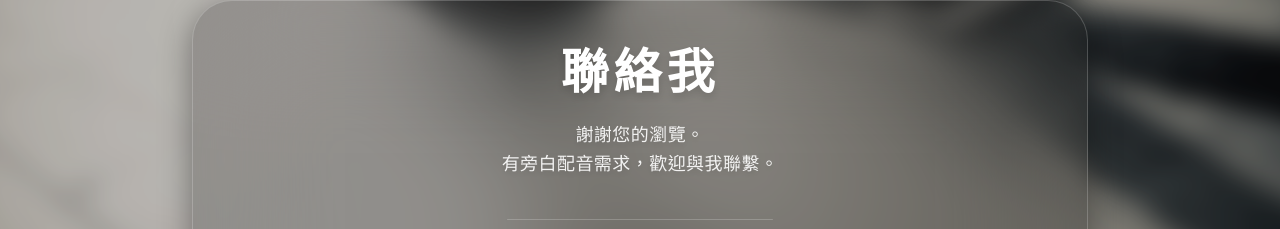
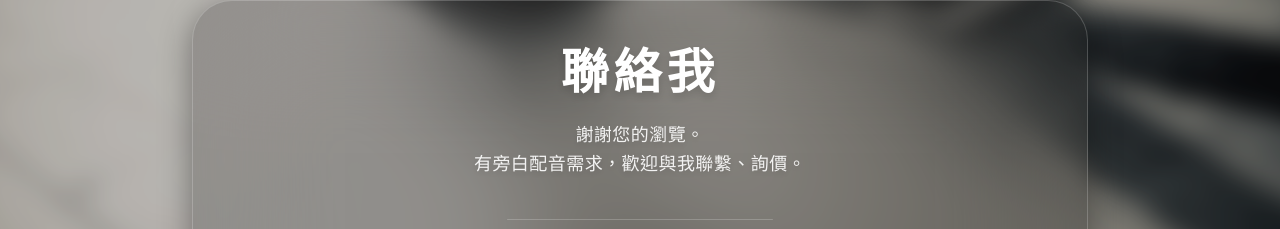
Before and after one commit to ahaoeditsounds/AHAO-s-portfolio, a Next.js app: page /contact in a window 1280 px wide. Shown: the part 191-420 px from the top of the page. Built offline with nearby package versions, Linux system fonts and the light colour scheme; a web font is replaced by a local one.

Commit message:
“修改聯絡我內容“

```diff
--- a/app/contact/page.tsx
+++ b/app/contact/page.tsx
@@ -37,7 +37,7 @@ export default function ContactPage() {
             </h1>
             <p className="text-white/90 text-[15px] md:text-lg leading-relaxed font-light tracking-wide drop-shadow-md max-w-xl">
               謝謝您的瀏覽。<br/>
-              有旁白配音需求，歡迎與我聯繫。
+              有旁白配音需求，歡迎與我聯繫、詢價。
             </p>
           </div>
 
```
